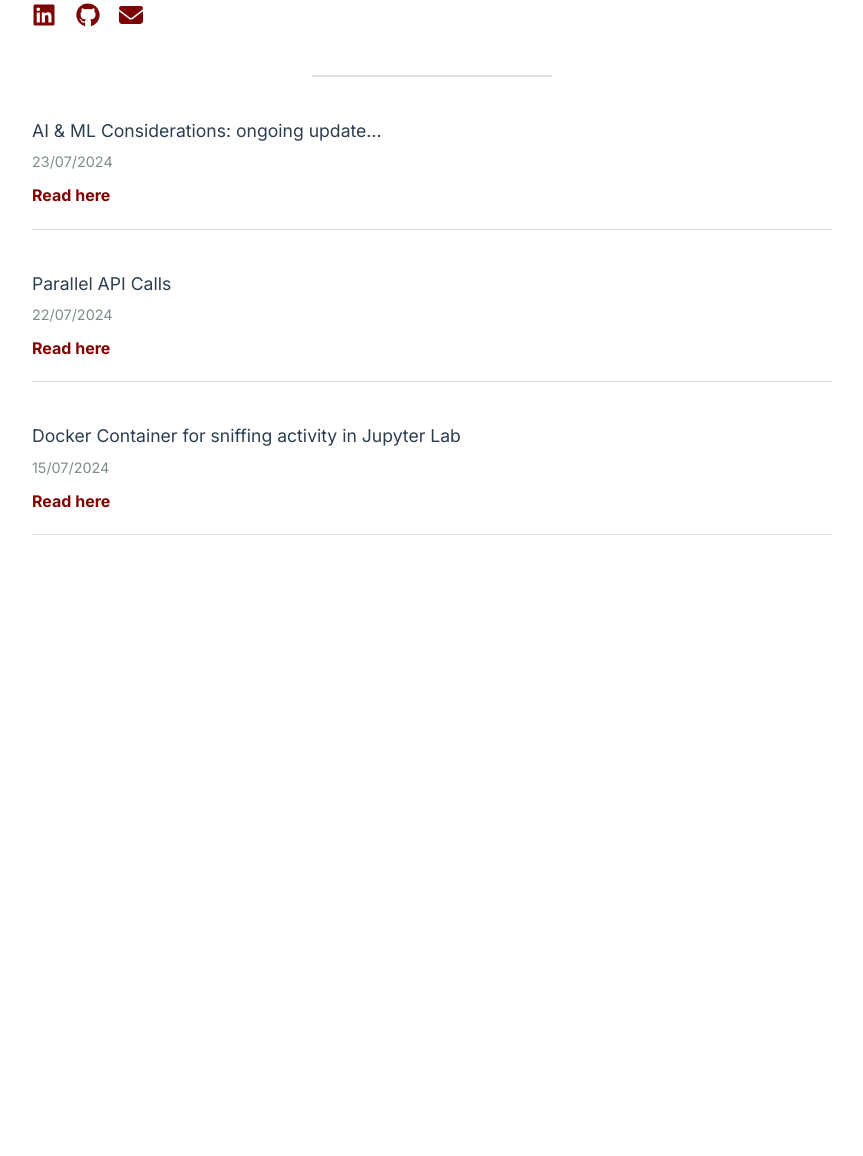
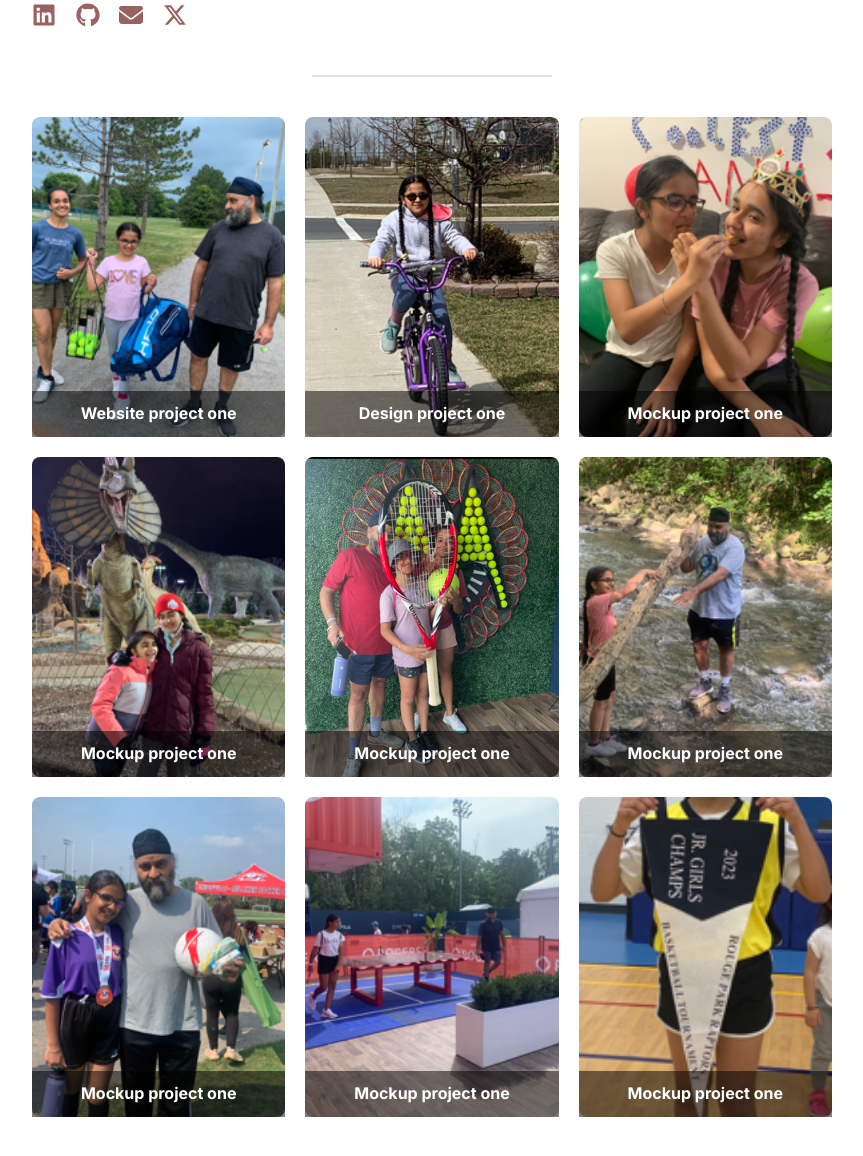
Before and after one commit to trishas29/trishas.github.io, a plain HTML site: page blog.html in a window 1280 px wide. Shown: the part 130-1286 px from the top of the page, without its empty margins (208-1071 px from the left). Before the commit the page ends 800 px from the top, so only its background shows below. Drawn offline with Linux system fonts and the light colour scheme.

Commit message:
changing info + images

```diff
--- a/blog.html
+++ b/blog.html
@@ -3,9 +3,10 @@
 <head>
     <meta charset="UTF-8">
     <meta name="viewport" content="width=device-width, initial-scale=1.0">
-    <title>Daniele D'Avino - Blog</title>
+    <title>Trisha Singh - Blog</title>
     <link href="https://fonts.googleapis.com/css2?family=Inter:wght@400;700&display=swap" rel="stylesheet">
     <link rel="stylesheet" href="css/style.css">
+    <link rel="stylesheet" href="https://cdnjs.cloudflare.com/ajax/libs/font-awesome/6.0.0-beta3/css/all.min.css">
 </head>
 <body>
     <div class="menu-toggle">
@@ -15,21 +16,25 @@
     </div>
     <nav>
         <a href="index.html">Home</a>
-        <a href="cv.html">CV</a>
-        <a href="blog.html" class="active">Blog</a>
+        <a href="blog.html" class="active">Projects</a>
+        <a href="cv.html">Reccomended Lists</a>
+
     </nav>
     <header>
         <div>
-            <h1>Daniele D'Avino</h1>
+            <h1>Trisha Singh</h1>
             <div class="social-links">
-                <a href="https://www.linkedin.com/in/daniele-d-avino/" target="_blank" aria-label="LinkedIn">
+                <a href="https://www.linkedin.com" target="_blank" aria-label="LinkedIn">
                     <svg xmlns="http://www.w3.org/2000/svg" viewBox="0 0 448 512"><path d="M416 32H31.9C14.3 32 0 46.5 0 64.3v383.4C0 465.5 14.3 480 31.9 480H416c17.6 0 32-14.5 32-32.3V64.3c0-17.8-14.4-32.3-32-32.3zM135.4 416H69V202.2h66.5V416zm-33.2-243c-21.3 0-38.5-17.3-38.5-38.5S80.9 96 102.2 96c21.2 0 38.5 17.3 38.5 38.5 0 21.3-17.2 38.5-38.5 38.5zm282.1 243h-66.4V312c0-24.8-.5-56.7-34.5-56.7-34.6 0-39.9 27-39.9 54.9V416h-66.4V202.2h63.7v29.2h.9c8.9-16.8 30.6-34.5 62.9-34.5 67.2 0 79.7 44.3 79.7 101.9V416z"/></svg>
                 </a>
-                <a href="https://github.com/davins90" target="_blank" aria-label="GitHub">
+                <a href="https://github.com/trishas29" target="_blank" aria-label="GitHub">
                     <svg xmlns="http://www.w3.org/2000/svg" viewBox="0 0 496 512"><path d="M165.9 397.4c0 2-2.3 3.6-5.2 3.6-3.3.3-5.6-1.3-5.6-3.6 0-2 2.3-3.6 5.2-3.6 3-.3 5.6 1.3 5.6 3.6zm-31.1-4.5c-.7 2 1.3 4.3 4.3 4.9 2.6 1 5.6 0 6.2-2s-1.3-4.3-4.3-5.2c-2.6-.7-5.5.3-6.2 2.3zm44.2-1.7c-2.9.7-4.9 2.6-4.6 4.9.3 2 2.9 3.3 5.9 2.6 2.9-.7 4.9-2.6 4.6-4.6-.3-1.9-3-3.2-5.9-2.9zM244.8 8C106.1 8 0 113.3 0 252c0 110.9 69.8 205.8 169.5 239.2 12.8 2.3 17.3-5.6 17.3-12.1 0-6.2-.3-40.4-.3-61.4 0 0-70 15-84.7-29.8 0 0-11.4-29.1-27.8-36.6 0 0-22.9-15.7 1.6-15.4 0 0 24.9 2 38.6 25.8 21.9 38.6 58.6 27.5 72.9 20.9 2.3-16 8.8-27.1 16-33.7-55.9-6.2-112.3-14.3-112.3-110.5 0-27.5 7.6-41.3 23.6-58.9-2.6-6.5-11.1-33.3 2.6-67.9 20.9-6.5 69 27 69 27 20-5.6 41.5-8.5 62.8-8.5s42.8 2.9 62.8 8.5c0 0 48.1-33.6 69-27 13.7 34.7 5.2 61.4 2.6 67.9 16 17.7 25.8 31.5 25.8 58.9 0 96.5-58.9 104.2-114.8 110.5 9.2 7.9 17 22.9 17 46.4 0 33.7-.3 75.4-.3 83.6 0 6.5 4.6 14.4 17.3 12.1C428.2 457.8 496 362.9 496 252 496 113.3 383.5 8 244.8 8zM97.2 352.9c-1.3 1-1 3.3.7 5.2 1.6 1.6 3.9 2.3 5.2 1 1.3-1 1-3.3-.7-5.2-1.6-1.6-3.9-2.3-5.2-1zm-10.8-8.1c-.7 1.3.3 2.9 2.3 3.9 1.6 1 3.6.7 4.3-.7.7-1.3-.3-2.9-2.3-3.9-2-.6-3.6-.3-4.3.7zm32.4 35.6c-1.6 1.3-1 4.3 1.3 6.2 2.3 2.3 5.2 2.6 6.5 1 1.3-1.3.7-4.3-1.3-6.2-2.2-2.3-5.2-2.6-6.5-1zm-11.4-14.7c-1.6 1-1.6 3.6 0 5.9 1.6 2.3 4.3 3.3 5.6 2.3 1.6-1.3 1.6-3.9 0-6.2-1.4-2.3-4-3.3-5.6-2z"/></svg>
                 </a>
-                <a href="mailto:daniele.davino12@gmail.com" aria-label="Email">
+                <a href="mailto:trishas2902@gmail.com" aria-label="Email">
                     <svg xmlns="http://www.w3.org/2000/svg" viewBox="0 0 512 512"><path d="M48 64C21.5 64 0 85.5 0 112c0 15.1 7.1 29.3 19.2 38.4L236.8 313.6c11.4 8.5 27 8.5 38.4 0L492.8 150.4c12.1-9.1 19.2-23.3 19.2-38.4c0-26.5-21.5-48-48-48H48zM0 176V384c0 35.3 28.7 64 64 64H448c35.3 0 64-28.7 64-64V176L294.4 339.2c-22.8 17.1-54 17.1-76.8 0L0 176z"/></svg>
+                </a>
+                <a href="https://x.com" target="_blank" aria-label="X (Twitter)">
+                    <svg xmlns="http://www.w3.org/2000/svg" viewBox="0 0 512 512"><path d="M389.2 48h70.6L305.6 224.2 487 464H345L233.7 318.6 106.5 464H35.8L200.7 275.5 26.8 48H172.4L272.9 180.9 389.2 48zM364.4 421.8h39.1L151.1 88h-42L364.4 421.8z"/></svg>
                 </a>
             </div>
         </div>
@@ -38,29 +43,99 @@
     <div class="separator"></div>
 
     <main>
-        <div class="blog-post">
-            <h2>AI & ML Considerations: ongoing update...</h2>
-            <div class="blog-post-date"> 23/07/2024</div>
-            <a href="https://gist.github.com/davins90/49a2fec50a4552a92329ed534589c3e6" target="_blank" class="read-more">Read here</a>
+        <div class="image-container">
+            <div class="portfolio-card" data-tags=>
+                <div class="portfolio-box shadow">
+                    <img src="images/portfolio/Family tennis.png" alt="portfolio 1 image" title="portfolio 1 picture">
+                    <div class="portfolio-info">
+                        <div class="caption">
+                            <h4>Website project one</h4>
+                        </div>
+                    </div>
+                </div>
+            </div>
+            <div class="portfolio-card">
+                <div class="portfolio-box shadow">
+                    <img src="images/portfolio/trisha bike.png" alt="portfolio 2 image" title="portfolio 2 picture">
+                    <div class="portfolio-info">
+                        <div class="caption">
+                            <h4>Design project one</h4>
+                        </div>
+                    </div>
+                </div>
+            </div>
+            <div class="portfolio-card">
+                <div class="portfolio-box shadow">
+                    <img src="images/portfolio/trisha anya b-day.png" alt="portfolio 3 image" title="portfolio 3 picture">
+                    <div class="portfolio-info">
+                        <div class="caption">
+                            <h4>Mockup project one</h4>
+                        </div>
+                    </div>
+                </div>
+            </div>
+            <div class="portfolio-card">
+                <div class="portfolio-box shadow">
+                    <img src="images/portfolio/trisha anya.png" alt="portfolio 4 image" title="portfolio 4 picture">
+                    <div class="portfolio-info">
+                        <div class="caption">
+                            <h4>Mockup project one</h4>
+                        </div>
+                    </div>
+                </div>
+            </div>
+            <div class="portfolio-card">
+                <div class="portfolio-box shadow">
+                    <img src="images/portfolio/family tennis 1.png" alt="portfolio 5 image" title="portfolio 5 picture">
+                    <div class="portfolio-info">
+                        <div class="caption">
+                            <h4>Mockup project one</h4>
+                        </div>
+                    </div>
+                </div>
+            </div>
+            <div class="portfolio-card">
+                <div class="portfolio-box shadow">
+                    <img src="images/portfolio/trisha papa forest.png" alt="portfolio 6 image" title="portfolio 6 picture">
+                    <div class="portfolio-info">
+                        <div class="caption">
+                            <h4>Mockup project one</h4>
+                        </div>
+                    </div>
+                </div>
+            </div>
+            <div class="portfolio-card">
+                <div class="portfolio-box shadow">
+                    <img src="images/portfolio/trisha soccer.png" alt="portfolio 7 image" title="portfolio 7 picture">
+                    <div class="portfolio-info">
+                        <div class="caption">
+                            <h4>Mockup project one</h4>
+                        </div>
+                    </div>
+                </div>
+            </div>
+            <div class="portfolio-card">
+                <div class="portfolio-box shadow">
+                    <img src="images/portfolio/trisha papa pingpong.png" alt="portfolio 8 image" title="portfolio 8 picture">
+                    <div class="portfolio-info">
+                        <div class="caption">
+                            <h4>Mockup project one</h4>
+                        </div>
+                    </div>
+                </div>
+            </div>
+            <div class="portfolio-card">
+                <div class="portfolio-box shadow">
+                    <img src="images/portfolio/trisha b-ball.png" alt="portfolio 9 image" title="portfolio 9 picture">
+                    <div class="portfolio-info">
+                        <div class="caption">
+                            <h4>Mockup project one</h4>
+                        </div>
+                    </div>
+                </div>
+            </div>
+            <!-- Add more portfolio cards as needed -->
         </div>
-
-        <div class="blog-post">
-            <h2>Parallel API Calls</h2>
-            <div class="blog-post-date"> 22/07/2024</div>
-            <!--<p class="blog-post-excerpt">
-                Short summary for the post...
-            </p>-->
-            <a href="https://gist.github.com/davins90/e66bcbcfe6b349e393c3b8ca6434d31e" target="_blank" class="read-more">Read here</a>
-        </div>
-
-        <div class="blog-post">
-            <h2>Docker Container for sniffing activity in Jupyter Lab</h2>
-            <div class="blog-post-date"> 15/07/2024</div>
-            <a href="https://gist.github.com/davins90/debb86ce4bf376900f18d756c315145f" target="_blank" class="read-more">Read here</a>
-        </div>
-
-        <!-- Puoi aggiungere più post seguendo lo stesso modello -->
-
     </main>
 
     <script>
--- a/css/style.css
+++ b/css/style.css
@@ -1,4 +1,5 @@
 /* style.css */
+
 body {
     font-family: 'Inter', sans-serif;
     line-height: 1.6;
@@ -39,7 +40,7 @@ h2 {
 .social-links svg {
     width: 24px;
     height: 24px;
-    fill: #7c0404;
+    fill: #9a6161;
 }
 
 .separator {
@@ -59,7 +60,7 @@ main p {
     top: 20px;
     right: 20px;
     z-index: 1001;
-    background-color: white;
+    background-color: rgb(255, 255, 255);
     padding: 10px;
     border-radius: 5px;
 }
@@ -116,7 +117,7 @@ nav a {
 }
 
 .blog-post-date {
-    color: #7f8c8d;
+    color: #8d7f7f;
     font-size: 0.9em;
     margin-bottom: 10px;
 }
@@ -131,6 +132,59 @@ nav a {
     font-weight: bold;
 }
 
+/* New styles for image alignment */
+.image-container {
+    display: flex;
+    flex-wrap: wrap;
+    justify-content: space-between;
+    gap: 20px;
+    margin-bottom: 40px;
+}
+
+.portfolio-card {
+    flex: 1 1 calc(33.333% - 20px);
+    box-sizing: border-box;
+    overflow: hidden;
+    position: relative;
+    padding-top: 40%; /* Change this value to make the images shorter (e.g., 40% for a shorter height) */
+}
+
+.portfolio-box {
+    position: absolute;
+    top: 0;
+    left: 0;
+    width: 100%;
+    height: 100%;
+}
+
+.portfolio-info {
+    display: flex;
+    justify-content: center;
+    align-items: center;
+    position: absolute;
+    bottom: 0;
+    left: 0;
+    right: 0;
+    background: rgba(0, 0, 0, 0.5);
+    color: #fff;
+    padding: 10px;
+    text-align: center;
+}
+
+.portfolio-info .caption h4 {
+    margin: 0;
+    font-size: 1em;
+}
+
+img {
+    display: block;
+    width: 100%;
+    height: 100%;
+    object-fit: cover; /* Ensure the image covers the container while maintaining aspect ratio */
+    border-radius: 8px;
+}
+
+/* Media queries for responsive design */
 @media (max-width: 768px) {
     body {
         padding: 15px;
@@ -183,4 +237,14 @@ nav a {
     .separator {
         width: 50%;
     }
+
+    /* Adjust image container for small screens */
+    .image-container {
+        flex-direction: column;
+        align-items: center;
+    }
+    .portfolio-card {
+        max-width: 90%;
+        margin-bottom: 20px;
+    }
 }
```
Also changed, not shown: cv.html (+7 -8 lines), index.html (+19 -10 lines), images/icon.png (deleted), images/portfolio/Family tennis.png (added), images/portfolio/family tennis 1.png (added), images/portfolio/trisha anya b-day.png (added), images/portfolio/trisha anya.png (added), images/portfolio/trisha b-ball.png (added), images/portfolio/trisha bike.png (added), images/portfolio/trisha papa forest.png (added), images/portfolio/trisha papa pingpong.png (added), images/portfolio/trisha soccer.png (added), images/trisha pfp Small.png (added), images/trisha pfp.jpeg (added), 1 other file.
